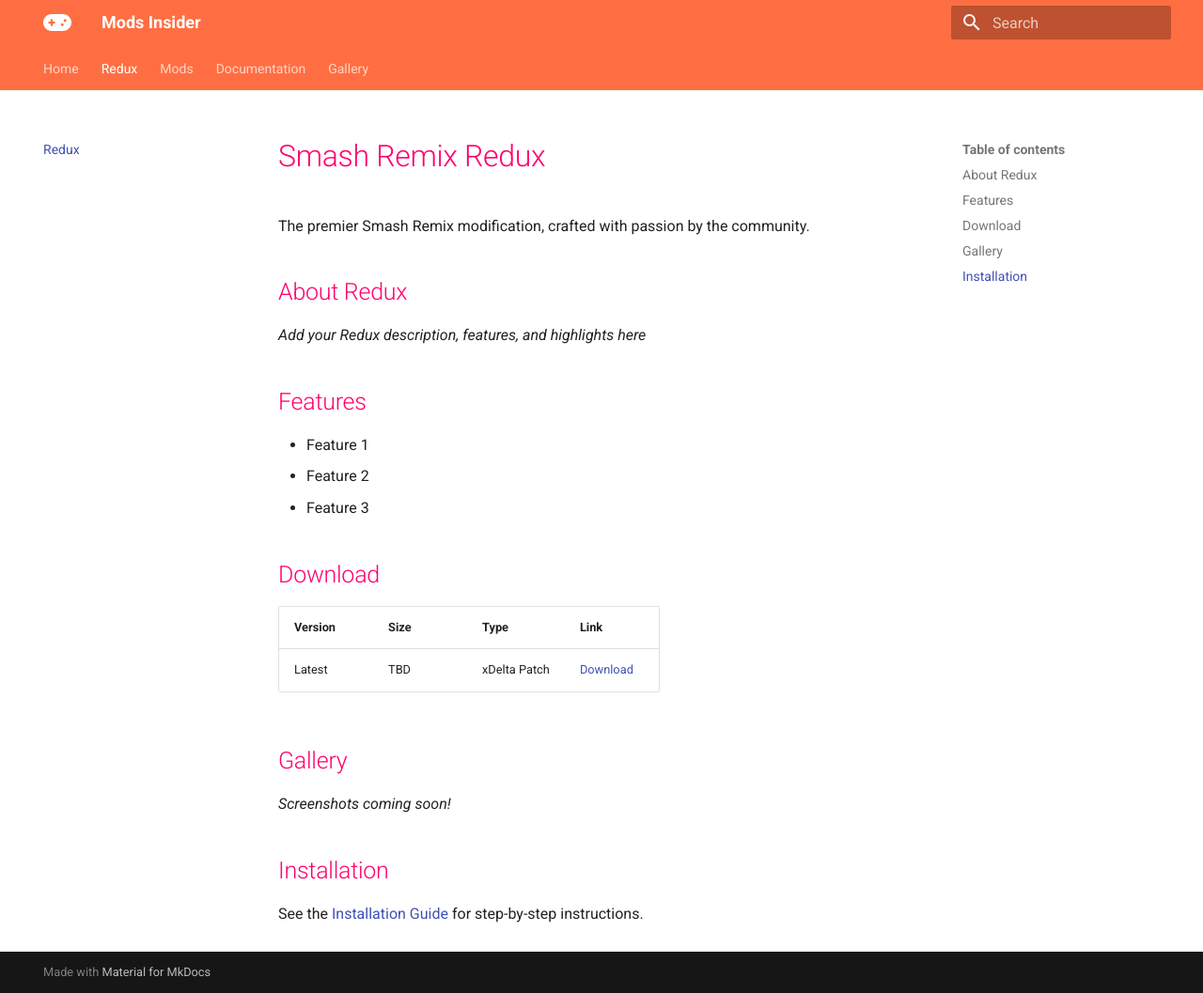
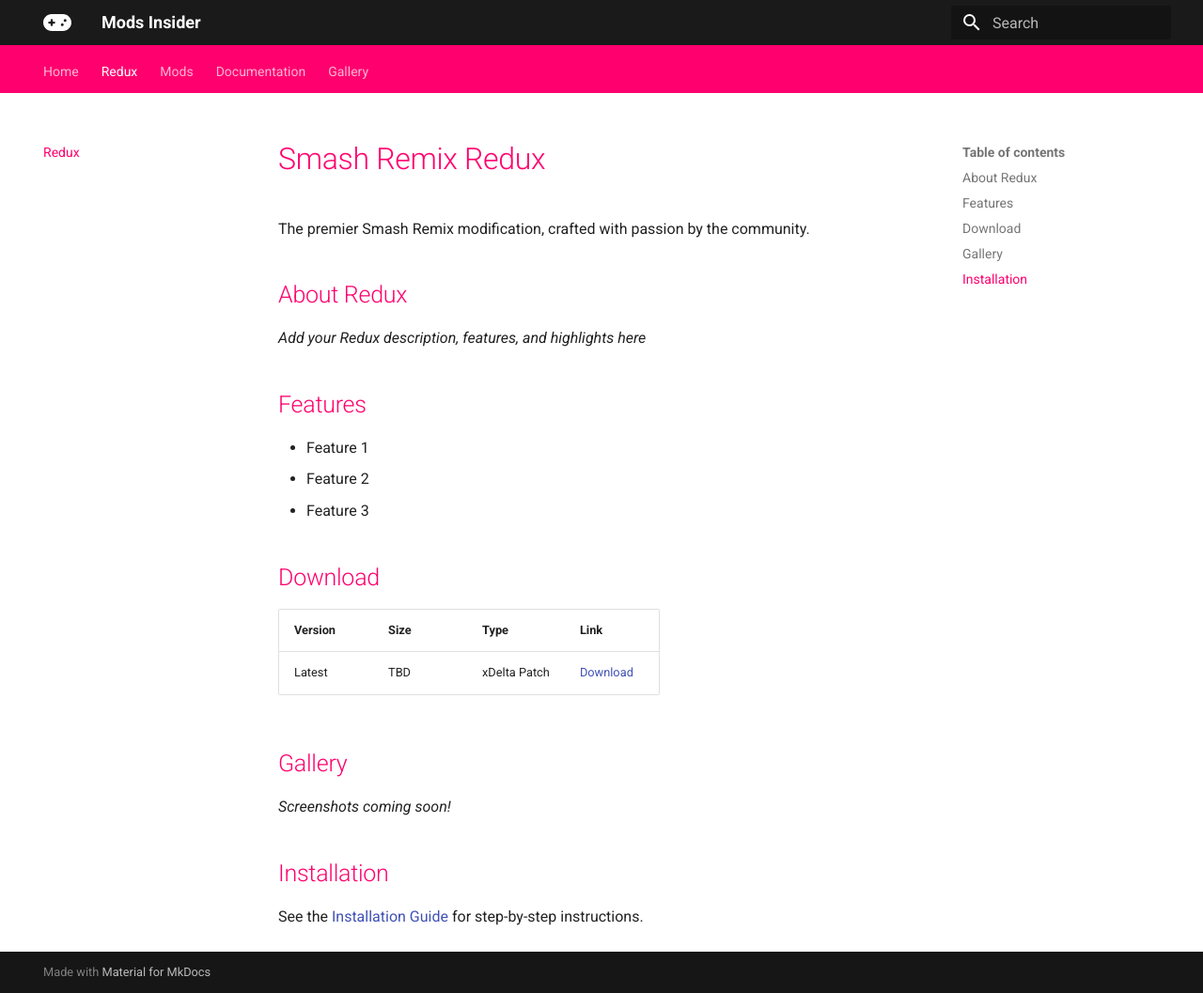
Before and after one commit to VidBewLTD/modsinsider.github.io, an MkDocs documentation site: the page built from docs/redux/index.md, in a window 1280 px wide and 1057 px high. Shown: the whole window at 94% size. Built offline with MkDocs 1.6.1 and Material for MkDocs 9.7.7, drawn with Linux system fonts in a browser that asks for light colours.

Commit message:
Refactor theme system to use body classes instead of data attributes

```diff
--- a/overrides/assets/stylesheets/mod-themes.css
+++ b/overrides/assets/stylesheets/mod-themes.css
@@ -1,102 +1,92 @@
 /* Redux Theme - Magenta/Pink */
-.md-content[data-section="redux"] {
+body.redux-theme,
+body.redux-theme .md-header {
   --md-primary-fg-color: #ff006e;
   --md-primary-fg-color--light: #ff4d94;
   --md-primary-fg-color--dark: #d10059;
   --md-accent-fg-color: #ff006e;
 }
 
-.md-content[data-section="redux"] .md-header {
-  background-color: #1a1a1a;
-  border-bottom: 3px solid #ff006e;
+body.redux-theme .md-header {
+  background-color: #1a1a1a !important;
+  border-bottom: 3px solid #ff006e !important;
 }
 
-.md-content[data-section="redux"] .md-nav__link--active {
-  color: #ff006e;
+body.redux-theme .md-nav__link--active,
+body.redux-theme .md-tabs__link--active {
+  color: #ff006e !important;
 }
 
-.md-content[data-section="redux"] .md-tabs__link--active {
-  color: #ff006e;
-  border-bottom-color: #ff006e;
+body.redux-theme .md-tabs__link--active {
+  border-bottom-color: #ff006e !important;
+}
+
+body.redux-theme h1,
+body.redux-theme h2 {
+  color: #ff006e !important;
 }
 
 /* Standard Smash Remix Theme - Yellow/Orange/Red */
-.md-content[data-section="mods"] {
+body.mods-theme,
+body.mods-theme .md-header {
   --md-primary-fg-color: #ffa500;
   --md-primary-fg-color--light: #ffb84d;
   --md-primary-fg-color--dark: #ff8c00;
   --md-accent-fg-color: #ff6b35;
 }
 
-.md-content[data-section="mods"] .md-header {
-  background-color: #1a1a1a;
-  border-bottom: 3px solid #ffa500;
+body.mods-theme .md-header {
+  background-color: #1a1a1a !important;
+  border-bottom: 3px solid #ffa500 !important;
 }
 
-.md-content[data-section="mods"] .md-nav__link--active {
-  color: #ffa500;
+body.mods-theme .md-nav__link--active,
+body.mods-theme .md-tabs__link--active {
+  color: #ffa500 !important;
 }
 
-.md-content[data-section="mods"] .md-tabs__link--active {
-  color: #ffa500;
-  border-bottom-color: #ffa500;
+body.mods-theme .md-tabs__link--active {
+  border-bottom-color: #ffa500 !important;
+}
+
+body.mods-theme h1,
+body.mods-theme h2 {
+  color: #ffa500 !important;
 }
 
 /* Project Galleon Theme - Blue/Cyan */
-.md-content[data-section="galleon"] {
+body.galleon-theme,
+body.galleon-theme .md-header {
   --md-primary-fg-color: #00d4ff;
   --md-primary-fg-color--light: #4de6ff;
   --md-primary-fg-color--dark: #00a8cc;
   --md-accent-fg-color: #0099ff;
 }
 
-.md-content[data-section="galleon"] .md-header {
-  background-color: #1a1a1a;
-  border-bottom: 3px solid #00d4ff;
+body.galleon-theme .md-header {
+  background-color: #1a1a1a !important;
+  border-bottom: 3px solid #00d4ff !important;
 }
 
-.md-content[data-section="galleon"] .md-nav__link--active {
-  color: #00d4ff;
+body.galleon-theme .md-nav__link--active,
+body.galleon-theme .md-tabs__link--active {
+  color: #00d4ff !important;
 }
 
-.md-content[data-section="galleon"] .md-tabs__link--active {
-  color: #00d4ff;
-  border-bottom-color: #00d4ff;
+body.galleon-theme .md-tabs__link--active {
+  border-bottom-color: #00d4ff !important;
+}
+
+body.galleon-theme h1,
+body.galleon-theme h2 {
+  color: #00d4ff !important;
 }
 
 /* Home Theme - Default Orange */
-.md-content[data-section="home"] {
+body.home-theme,
+body.home-theme .md-header {
   --md-primary-fg-color: #ff6b35;
   --md-primary-fg-color--light: #ff8c63;
   --md-primary-fg-color--dark: #e64410;
   --md-accent-fg-color: #ffa500;
 }
-
-/* Button styling for mods */
-.md-content[data-section="redux"] .md-button {
-  background-color: #ff006e;
-}
-
-.md-content[data-section="mods"] .md-button {
-  background-color: #ffa500;
-}
-
-.md-content[data-section="galleon"] .md-button {
-  background-color: #00d4ff;
-}
-
-/* Heading colors */
-.md-content[data-section="redux"] h1,
-.md-content[data-section="redux"] h2 {
-  color: #ff006e;
-}
-
-.md-content[data-section="mods"] h1,
-.md-content[data-section="mods"] h2 {
-  color: #ffa500;
-}
-
-.md-content[data-section="galleon"] h1,
-.md-content[data-section="galleon"] h2 {
-  color: #00d4ff;
-}
--- a/overrides/main.html
+++ b/overrides/main.html
@@ -1,7 +1,26 @@
 {% extends "base.html" %}
 
-{% block content %}
-<div class="md-content" data-section="{% if 'redux' in page.file.src_path %}redux{% elif 'galleon' in page.file.src_path %}galleon{% elif 'mods' in page.file.src_path %}mods{% else %}home{% endif %}">
+{% block extrahead %}
   {{ super() }}
-</div>
+  <script>
+    // Determine theme based on current page
+    function applyTheme() {
+      const pathname = window.location.pathname;
+      let theme = 'home-theme';
+
+      if (pathname.includes('/redux/')) {
+        theme = 'redux-theme';
+      } else if (pathname.includes('/galleon')) {
+        theme = 'galleon-theme';
+      } else if (pathname.includes('/mods/')) {
+        theme = 'mods-theme';
+      }
+
+      document.body.className = theme;
+    }
+
+    // Apply theme on page load
+    document.addEventListener('DOMContentLoaded', applyTheme);
+    applyTheme();
+  </script>
 {% endblock %}
```
